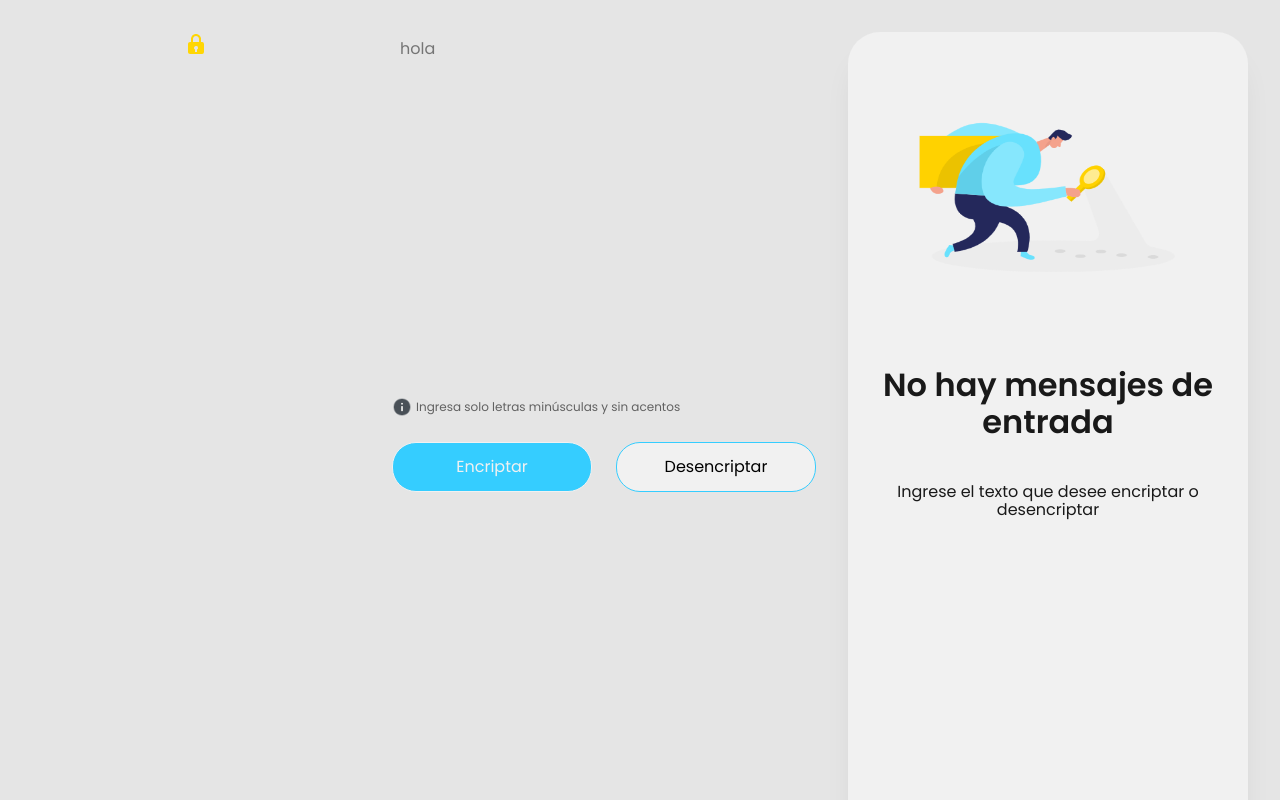
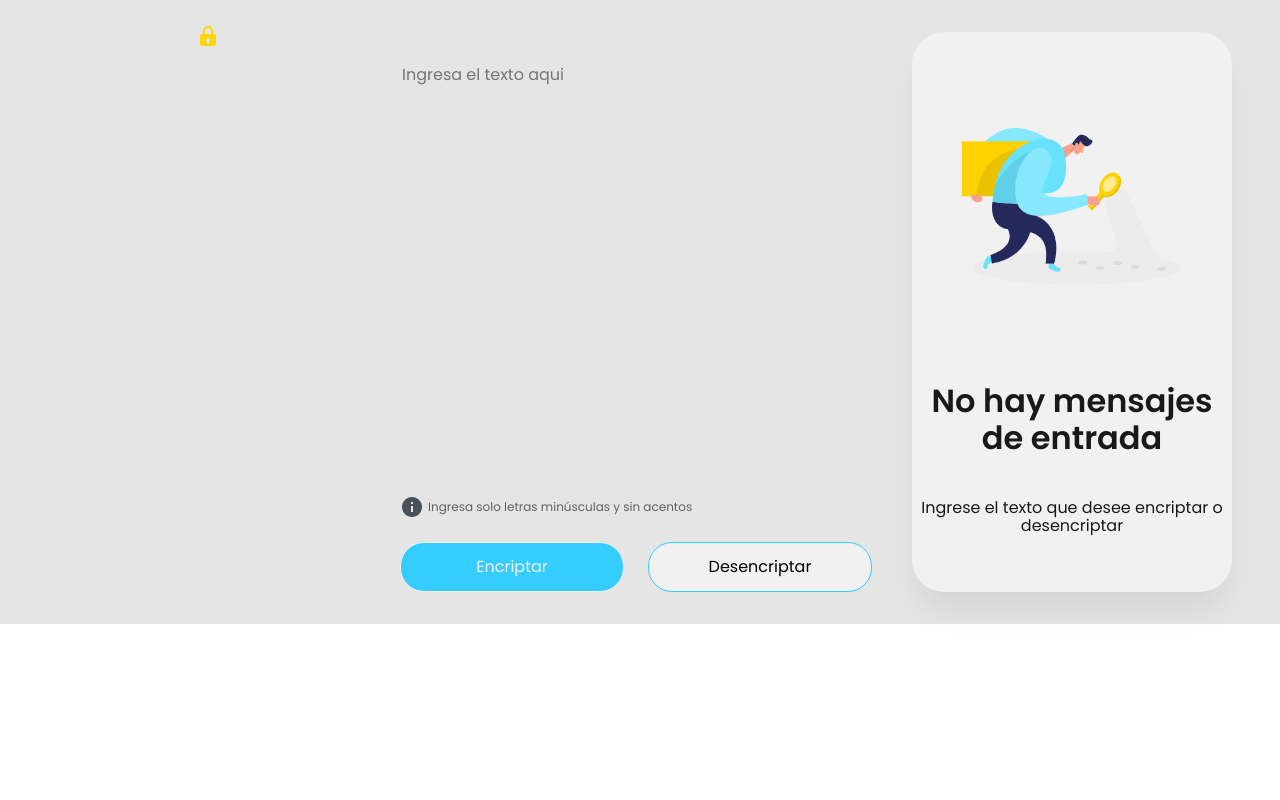
Before and after one commit to majoTorresA/Encriptador, a plain HTML site: page index.html in a window 1280 px wide. Shown: the top 800 px of the page. Drawn offline with Linux system fonts and the light colour scheme.

Commit message:
Haciendo ajustes en medisdas respecto a margenes. Cambiando de px a rem algunas propiedades y quitando el overflow

```diff
--- a/index.html
+++ b/index.html
@@ -19,7 +19,7 @@
             </picture>
         </section>
         <section class="scrn-left">
-           <textarea id="text-area" placeholder="hola" ></textarea>
+           <textarea id="text-area" placeholder="Ingresa el texto aqui" ></textarea>
 
 
             <div class="info">
--- a/style.css
+++ b/style.css
@@ -1,10 +1,10 @@
-@import url('https://fonts.googleapis.com/css2?family=Poppins:wght@400;600&display=swap');
+@import url("https://fonts.googleapis.com/css2?family=Poppins:wght@400;600&display=swap");
+
+/*Estilos base*/
 
 body {
-  width: 100%;
-  height: 100vh;
   overflow-x: hidden;
-  font-family: 'Poppins', sans-serif;
+  font-family: "Poppins", sans-serif;
   color: #191919;
 }
 .container {
@@ -12,14 +12,19 @@ body {
   display: grid;
   grid-template-columns: 1fr 1fr 1fr;
 }
+
+/*Estilos del logo*/
+
 .logo {
-  margin: 2rem;
+  margin: 1.5rem 0 0 1rem;
   display: flex;
   flex-direction: column;
   text-align: center;
 }
 
-h2{
+/*Estilos en las fuentes*/
+
+h2 {
   font-size: 32px;
   font-weight: 600;
 }
@@ -32,34 +37,32 @@ p {
   font-size: 16px;
   font-weight: 400;
 }
+
+/*//////
+Estilos del lado izquierdo de la pantalla
+////////*/
+
 .scrn-left {
-  margin-top: 2rem;
+  width: 30rem;
+  height: 20rem;
 }
 #text-area {
   border: none;
   background-color: #e5e5e5;
   outline: none;
-  width: 20rem;
-  padding: .5rem;
-  min-height: 20rem;
+  width: 22rem;
+ margin-top: 4rem;
+  height: 25rem;
   resize: none;
   overflow: hidden;
 }
-#text-area::after {
 
-    content: "Escribe aquí...";
-  }
-
-
-.info{
+.info {
   display: flex;
   align-items: center;
   gap: 4px;
 }
-.logo-info {
-    height: 20px;
 
-}
 .buttons {
   display: flex;
   gap: 24px;
@@ -68,30 +71,33 @@ button {
   display: flex;
   padding: 24px;
   border-radius: 24px;
-  width: 200px;
-  height: 50px;
+  width: 14rem;
+  height: 3rem;
   cursor: pointer;
   align-items: center;
   justify-content: center;
-
 }
 
-.encriptar{
+.encriptar {
   background-color: #35cdff;
   border: 1px solid #f1f1f1;
   color: #f1f1f1;
 }
-.desencriptar{
+.desencriptar {
   background-color: #f1f1f1;
   border: 1px solid #35cdff;
+}
 
-}
+/*//////
+Estilos del lado derecho de la pantalla
+////////*/
+
 .scrn-right {
   display: flex;
   flex-direction: column;
   text-align: center;
-  width: 400px;
-  height: 944px;
+  width: 20rem;
+  height: 35rem;
   background-color: #f1f1f1;
   box-shadow: 0px 24px 32px -8px #00000014;
   margin: 2rem;
@@ -99,6 +105,6 @@ button {
 }
 
 picture .img-searching {
-  width: 336px;
-  height: 304px;
+  width: 18rem;
+  height: 20rem;
 }
```
Lines whose indentation alone changed are shown as unchanged.
